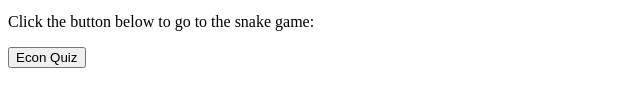
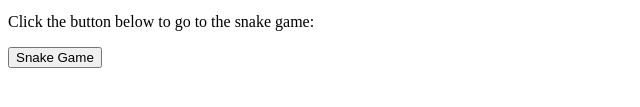
Before and after one commit to Oren-H/firebase-web-hosting, a plain HTML site: page public/index.html in a window 1280 px wide. Shown: the part 209-316 px from the top of the page, 0-640 px from the left. Drawn offline with Linux system fonts and the light colour scheme.

Commit message:
added a minor change to index

```diff
--- a/public/index.html
+++ b/public/index.html
@@ -10,6 +10,6 @@
     <p>Click the button below to go to take a fun Sarah themed Econ Quiz:</p>
     <a href="econQuiz.html"><button>Econ Quiz</button></a>
     <p>Click the button below to go to the snake game:</p>
-    <a href="game.html"><button>Econ Quiz</button></a>
+    <a href="game.html"><button>Snake Game</button></a>
 </body>
 </html>
```
